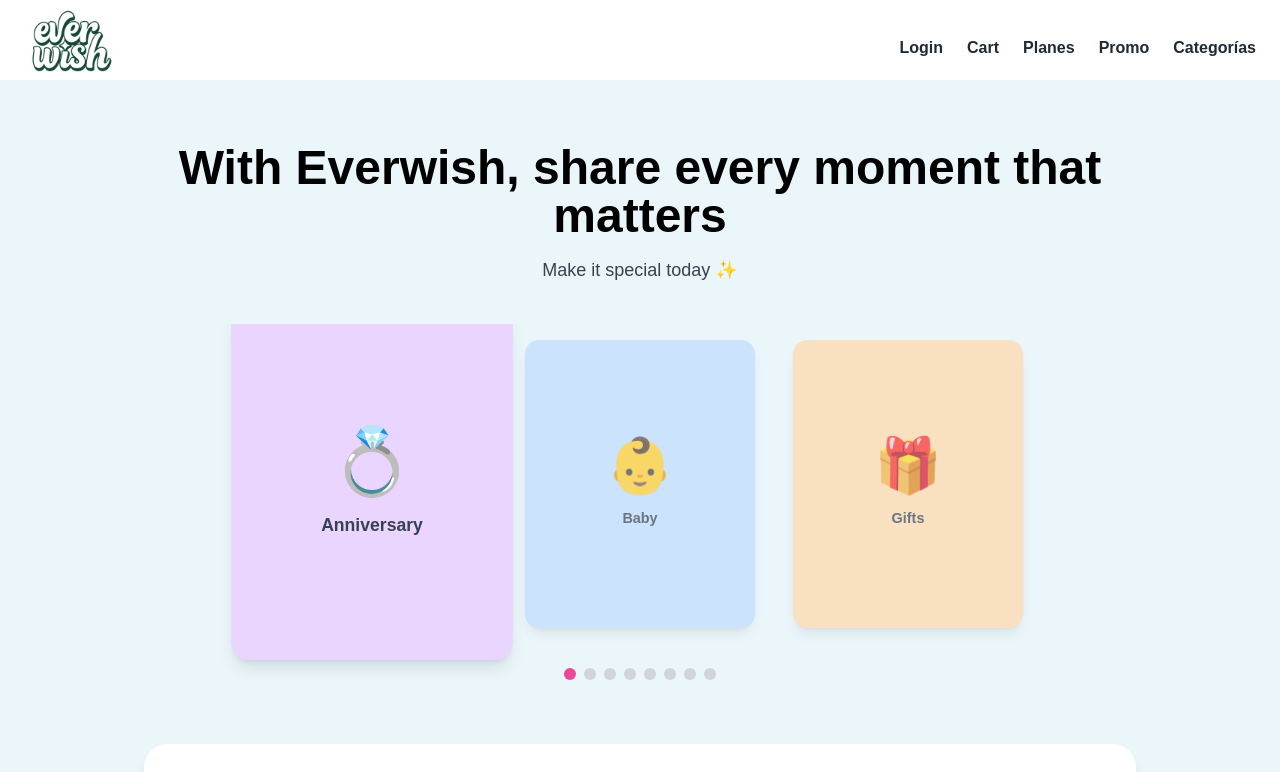
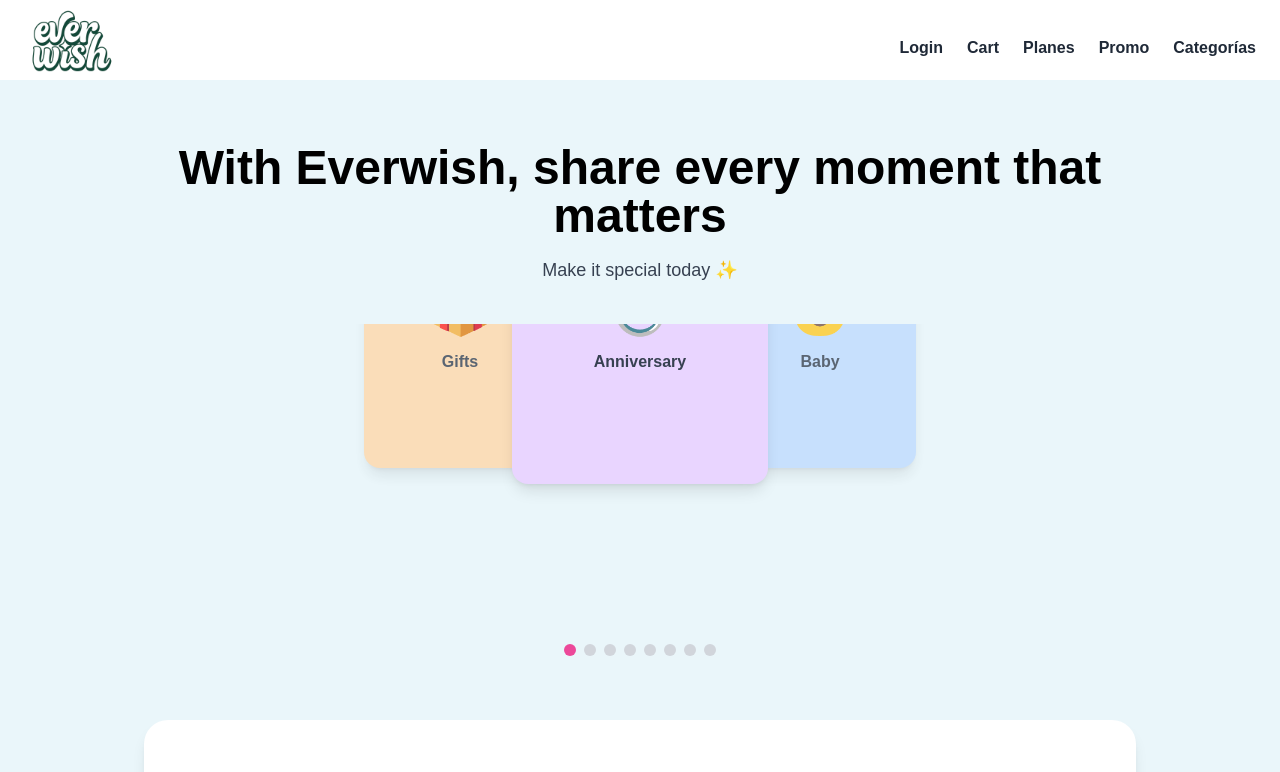
Before and after one commit to everwishhq-commits/EverWish, a Next.js app: page / in a window 1280 px wide. Shown: the top 772 px of the page. Built offline with nearby package versions, Linux system fonts and the light colour scheme.

Commit message:
Update carousel.js

```diff
--- a/app/components/carousel.js
+++ b/app/components/carousel.js
@@ -34,9 +34,9 @@ export default function Carousel() {
   const handleTouchEnd = (e) => {
     endX = e.changedTouches[0].clientX;
     if (startX - endX > 50) {
-      setCurrent((prev) => (prev + 1) % slides.length); // swipe left
+      setCurrent((prev) => (prev + 1) % slides.length); // next
     } else if (endX - startX > 50) {
-      setCurrent((prev) => (prev - 1 + slides.length) % slides.length); // swipe right
+      setCurrent((prev) => (prev - 1 + slides.length) % slides.length); // prev
     }
   };
 
@@ -46,25 +46,35 @@ export default function Carousel() {
       onTouchStart={handleTouchStart}
       onTouchEnd={handleTouchEnd}
     >
-      <div className="flex items-center justify-center space-x-3">
+      <div className="flex justify-center items-center">
         {slides.map((slide, index) => {
           const offset = (index - current + slides.length) % slides.length;
 
-          let size = "scale-0 opacity-0 hidden";
-          let zIndex = "z-0";
-
+          // posición de cada tarjeta según su offset
+          let style = "hidden"; // ocultar las demás
           if (offset === 0) {
-            size = "scale-110 opacity-100 z-20"; // central grande
-            zIndex = "z-20";
+            style =
+              "z-20 transform scale-110 w-56 h-72 md:w-64 md:h-80"; // central grande
           } else if (offset === 1 || offset === slides.length - 1) {
-            size = "scale-90 opacity-70 z-10"; // laterales más pequeñas
-            zIndex = "z-10";
+            style =
+              "z-10 transform scale-90 opacity-80 w-40 h-60 md:w-48 md:h-72"; // laterales
           }
 
           return (
             <div
               key={index}
-              className={`transition-all duration-700 ease-in-out transform ${size} ${zIndex} w-52 h-72 md:w-64 md:h-80 rounded-2xl flex flex-col items-center justify-center shadow-lg ${slide.color}`}
+              className={`absolute transition-all duration-700 ease-in-out flex flex-col items-center justify-center rounded-2xl shadow-lg ${slide.color} ${style}`}
+              style={{
+                transform: `${
+                  offset === 0
+                    ? "translateX(0)"
+                    : offset === 1
+                    ? "translateX(180px)"
+                    : offset === slides.length - 1
+                    ? "translateX(-180px)"
+                    : "translateX(9999px)" // escondidos
+                }`,
+              }}
             >
               <span className="text-6xl">{slide.icon}</span>
               <p className="mt-4 font-semibold text-gray-700">{slide.title}</p>
@@ -74,7 +84,7 @@ export default function Carousel() {
       </div>
 
       {/* dots */}
-      <div className="flex justify-center mt-6 space-x-2">
+      <div className="flex justify-center mt-80 space-x-2">
         {slides.map((_, index) => (
           <button
             key={index}
```
